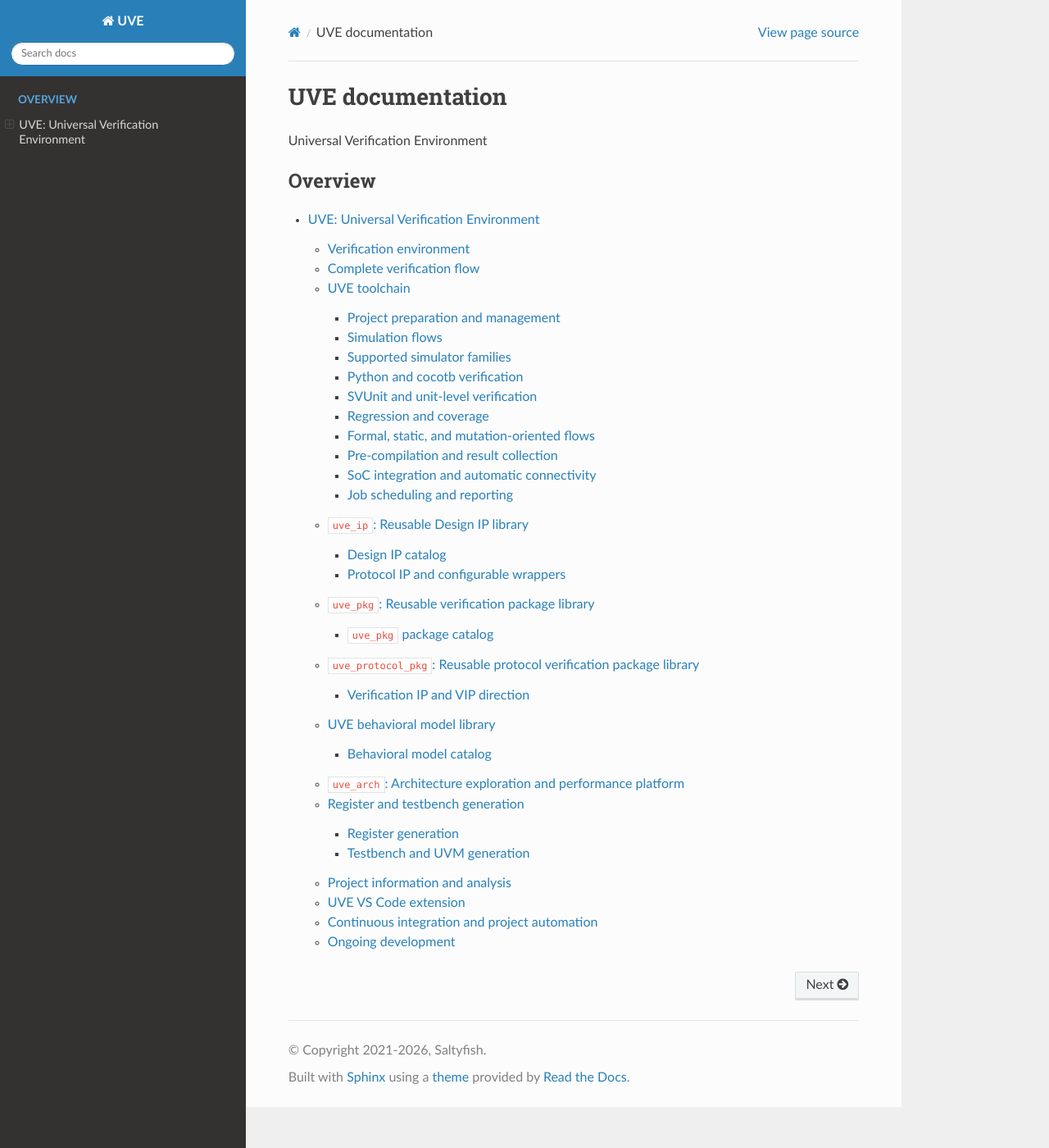
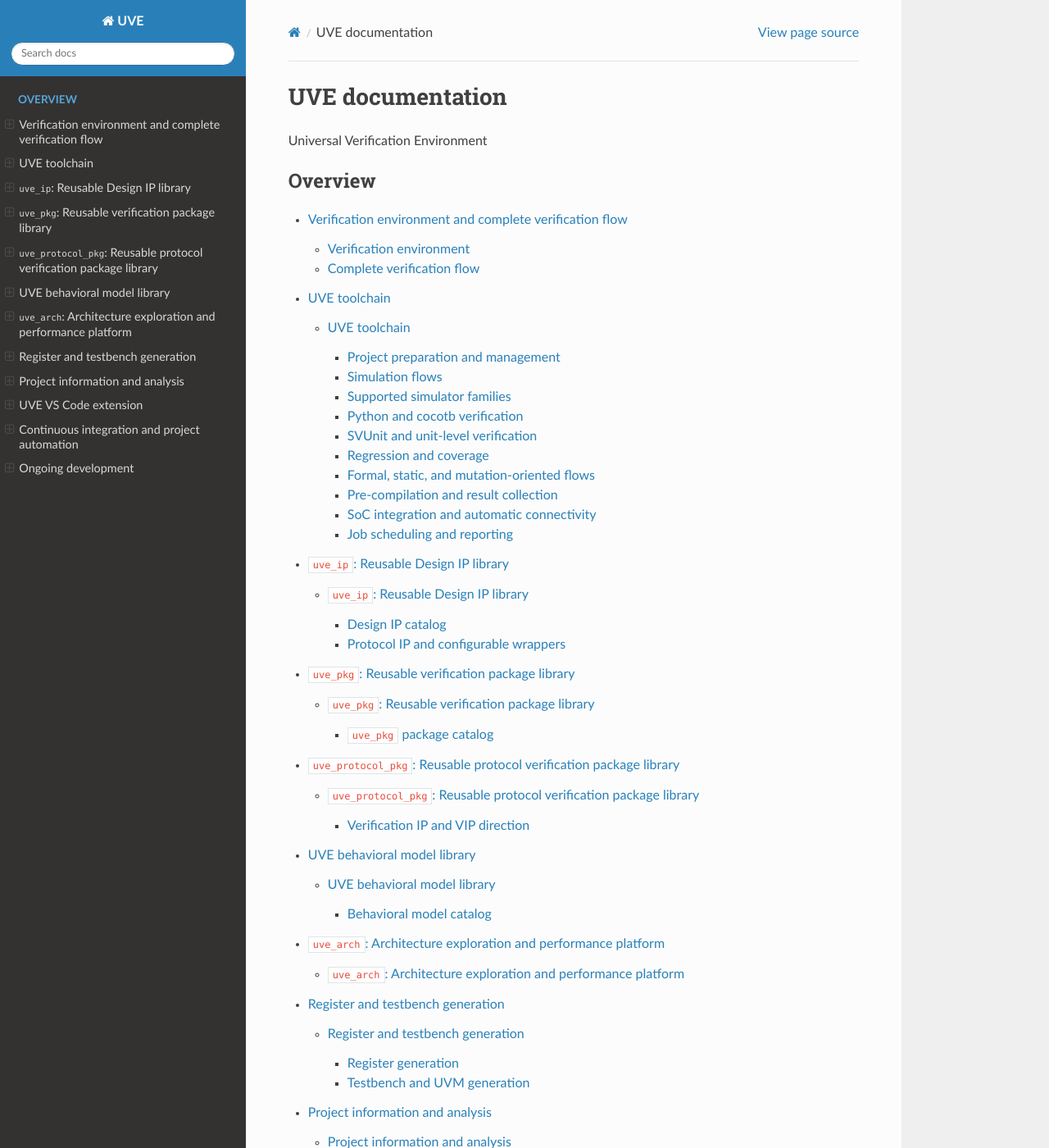
Before and after one commit to yzykevin/doc_uve, a Sphinx documentation site: the page built from docs/index.md, in a window 1280 px wide and 1400 px high. Shown: the whole window at 82% size. Built offline with Sphinx 7.4.7 and the Read the Docs theme 3.1.0, drawn with Linux system fonts in a browser that asks for light colours; some of the changed text lies outside the part shown.

Commit message:
update 13.08.26

````diff
--- a/docs/conf.py
+++ b/docs/conf.py
@@ -16,7 +16,7 @@ author = 'Saltyfish'
 extensions = ['myst_parser']
 
 templates_path = ['_templates']
-exclude_patterns = ['_build', 'Thumbs.db', '.DS_Store']
+exclude_patterns = ['_build', 'Thumbs.db', '.DS_Store', 'content_en/overview.md']
 html_static_path = ['_static']
 
 # Language setting for English
--- /dev/null
+++ b/docs/content_en/behavior_models.md
@@ -0,0 +1,6 @@
+# UVE behavioral model library
+
+```{include} overview.md
+:start-after: "<!-- split: behavior_models -->"
+:end-before: "<!-- split: uve_arch -->"
+```
--- /dev/null
+++ b/docs/content_en/ci.md
@@ -0,0 +1,6 @@
+# Continuous integration and project automation
+
+```{include} overview.md
+:start-after: "<!-- split: ci -->"
+:end-before: "<!-- split: ongoing -->"
+```
--- /dev/null
+++ b/docs/content_en/editor.md
@@ -0,0 +1,6 @@
+# UVE VS Code extension
+
+```{include} overview.md
+:start-after: "<!-- split: editor -->"
+:end-before: "<!-- split: ci -->"
+```
--- /dev/null
+++ b/docs/content_en/generation.md
@@ -0,0 +1,6 @@
+# Register and testbench generation
+
+```{include} overview.md
+:start-after: "<!-- split: generation -->"
+:end-before: "<!-- split: project_analysis -->"
+```
--- /dev/null
+++ b/docs/content_en/project_analysis.md
@@ -0,0 +1,6 @@
+# Project information and analysis
+
+```{include} overview.md
+:start-after: "<!-- split: project_analysis -->"
+:end-before: "<!-- split: editor -->"
+```
--- /dev/null
+++ b/docs/content_en/toolchain.md
@@ -0,0 +1,6 @@
+# UVE toolchain
+
+```{include} overview.md
+:start-after: "<!-- split: toolchain -->"
+:end-before: "<!-- split: uve_ip -->"
+```
--- /dev/null
+++ b/docs/content_en/uve_arch.md
@@ -0,0 +1,6 @@
+# `uve_arch`: Architecture exploration and performance platform
+
+```{include} overview.md
+:start-after: "<!-- split: uve_arch -->"
+:end-before: "<!-- split: generation -->"
+```
--- /dev/null
+++ b/docs/content_en/uve_ip.md
@@ -0,0 +1,6 @@
+# `uve_ip`: Reusable Design IP library
+
+```{include} overview.md
+:start-after: "<!-- split: uve_ip -->"
+:end-before: "<!-- split: uve_pkg -->"
+```
--- /dev/null
+++ b/docs/content_en/uve_pkg.md
@@ -0,0 +1,6 @@
+# `uve_pkg`: Reusable verification package library
+
+```{include} overview.md
+:start-after: "<!-- split: uve_pkg -->"
+:end-before: "<!-- split: uve_protocol_pkg -->"
+```
--- /dev/null
+++ b/docs/content_en/uve_protocol_pkg.md
@@ -0,0 +1,6 @@
+# `uve_protocol_pkg`: Reusable protocol verification package library
+
+```{include} overview.md
+:start-after: "<!-- split: uve_protocol_pkg -->"
+:end-before: "<!-- split: behavior_models -->"
+```
--- /dev/null
+++ b/docs/content_en/verification.md
@@ -0,0 +1,6 @@
+# Verification environment and complete verification flow
+
+```{include} overview.md
+:start-after: "<!-- split: verification -->"
+:end-before: "<!-- split: toolchain -->"
+```
--- a/docs/index.md
+++ b/docs/index.md
@@ -3,8 +3,19 @@
 Universal Verification Environment
 
 ```{toctree}
-:maxdepth: 4
+:maxdepth: 3
 :caption: Overview
 
-content_en/overview.md
+content_en/verification.md
+content_en/toolchain.md
+content_en/uve_ip.md
+content_en/uve_pkg.md
+content_en/uve_protocol_pkg.md
+content_en/behavior_models.md
+content_en/uve_arch.md
+content_en/generation.md
+content_en/project_analysis.md
+content_en/editor.md
+content_en/ci.md
+content_en/ongoing.md
 ```
````
Also changed, not shown: docs/content_en/ongoing.md (added, +5 -0 lines), docs/content_en/overview.md (+12 -0 lines).
